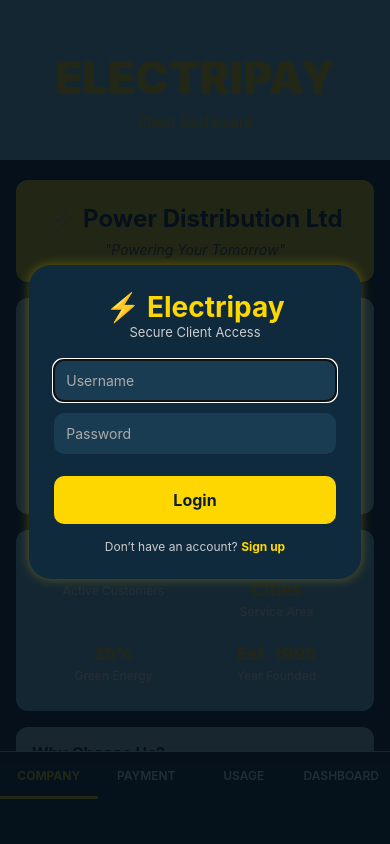
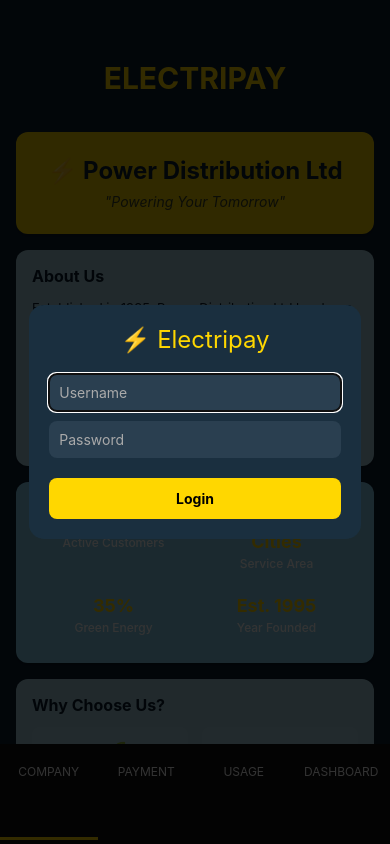
Before and after one commit to MangDurugas09/4demo, a React Native app in the folder ecommerse_v2/: screen / in a window 390 px wide. Built offline with nearby package versions, Linux system fonts and the light colour scheme.

Commit message:
database connected

```diff
--- a/ecommerse_v2/App.js
+++ b/ecommerse_v2/App.js
@@ -7,15 +7,17 @@ import {
   Text,
   Modal,
   TextInput,
-  Button,
   Animated,
   Dimensions,
+  Alert,
 } from 'react-native';
 
 import Dashboard from './components/Dashboard';
 import UsageSection from './components/UsageSection';
 import PaymentSection from './components/PaymentSection';
 import CompanyInfo from './components/CompanyInfo';
+
+const API_URL = "http://10.0.67.191:5000"; // ⚠️ CHANGE THIS
 
 const COLORS = {
   primary: '#ADD8E6',
@@ -38,15 +40,35 @@ export default function App() {
   const screenWidth = Dimensions.get('window').width;
   const tabWidth = screenWidth / tabs.length;
 
-  useEffect(() => {
-    const index = tabs.indexOf('company');
-    tabIndicatorAnim.setValue(index);
-  }, []);
+  // ======================
+  // 🔐 LOGIN FUNCTION
+  // ======================
+  const handleLogin = async () => {
+    try {
+      const res = await fetch(`${API_URL}/login`, {
+        method: "POST",
+        headers: {
+          "Content-Type": "application/json",
+        },
+        body: JSON.stringify({
+          username,
+          password,
+        }),
+      });
 
-  const handleLogin = () => {
-    if (username && password) {
-      setIsLoggedIn(true);
-      setShowLoginModal(false);
+      const data = await res.json();
+
+      if (res.ok) {
+        setIsLoggedIn(true);
+        setShowLoginModal(false);
+        Alert.alert("Success", "Login successful!");
+      } else {
+        Alert.alert("Error", data.message || "Login failed");
+      }
+
+    } catch (err) {
+      Alert.alert("Error", "Server not reachable");
+      console.log(err);
     }
   };
 
@@ -79,50 +101,32 @@ export default function App() {
   return (
     <View style={styles.container}>
 
-      {/* ⚡ LOGIN MODAL */}
-      <Modal
-        visible={showLoginModal && !isLoggedIn}
-        animationType="fade"
-        transparent
-      >
+      {/* LOGIN MODAL */}
+      <Modal visible={showLoginModal && !isLoggedIn} transparent animationType="fade">
         <View style={styles.modalOverlay}>
           <View style={styles.modalCard}>
 
             <Text style={styles.modalTitle}>⚡ Electripay</Text>
-            <Text style={styles.modalSubtitle}>
-              Secure Client Access
-            </Text>
 
             <TextInput
               style={styles.inputModern}
               placeholder="Username"
-              placeholderTextColor="#aaa"
               value={username}
               onChangeText={setUsername}
+              placeholderTextColor="#aaa"
             />
 
             <TextInput
               style={styles.inputModern}
               placeholder="Password"
-              placeholderTextColor="#aaa"
               secureTextEntry
               value={password}
               onChangeText={setPassword}
+              placeholderTextColor="#aaa"
             />
 
-            <TouchableOpacity
-              style={styles.loginButton}
-              onPress={handleLogin}
-            >
+            <TouchableOpacity style={styles.loginButton} onPress={handleLogin}>
               <Text style={styles.loginButtonText}>Login</Text>
-            </TouchableOpacity>
-
-            {/* SIGN UP */}
-            <TouchableOpacity>
-              <Text style={styles.signupText}>
-                Don’t have an account?{' '}
-                <Text style={styles.signupLink}>Sign up</Text>
-              </Text>
             </TouchableOpacity>
 
           </View>
@@ -131,195 +135,131 @@ export default function App() {
 
       {/* HEADER */}
       <ScrollView style={styles.scrollView}>
-        <View style={[styles.header, { backgroundColor: COLORS.darkBlue }]}>
-          <Text style={[styles.headerTitle, { color: COLORS.accent }]}>
-            ELECTRIPAY
-          </Text>
-          <Text style={[styles.headerSubtitle, { color: COLORS.accent }]}>
-            Client Dashboard
-          </Text>
+        <View style={styles.header}>
+          <Text style={styles.headerTitle}>ELECTRIPAY</Text>
         </View>
 
-        <View style={styles.content}>{renderContent()}</View>
+        <View style={styles.content}>
+          {renderContent()}
+        </View>
       </ScrollView>
 
       {/* TABS */}
-      <View style={[styles.tabBar, { backgroundColor: COLORS.darkBg }]}>
+      <View style={styles.tabBar}>
         <Animated.View
           style={[
             styles.tabIndicator,
             {
-              transform: [
-                {
-                  translateX: tabIndicatorAnim.interpolate({
-                    inputRange: tabs.map((_, i) => i),
-                    outputRange: tabs.map((_, i) => i * tabWidth),
-                  }),
-                },
-              ],
-            },
+              transform: [{
+                translateX: tabIndicatorAnim.interpolate({
+                  inputRange: tabs.map((_, i) => i),
+                  outputRange: tabs.map((_, i) => i * tabWidth),
+                })
+              }]
+            }
           ]}
         />
 
         {tabs.map((tab) => (
-          <TabButton
+          <TouchableOpacity
             key={tab}
-            label={tab.toUpperCase()}
-            isActive={activeTab === tab}
+            style={styles.tabButton}
             onPress={() => handleTabPress(tab)}
-            colors={COLORS}
-          />
+          >
+            <Text style={styles.tabText}>{tab.toUpperCase()}</Text>
+          </TouchableOpacity>
         ))}
       </View>
     </View>
   );
 }
 
-function TabButton({ label, isActive, onPress, colors }) {
-  return (
-    <TouchableOpacity style={styles.tabButton} onPress={onPress}>
-      <Text
-        style={[
-          styles.tabButtonText,
-          {
-            color: isActive ? colors.accent : colors.white,
-            fontWeight: isActive ? 'bold' : '600',
-          },
-        ]}
-      >
-        {label}
-      </Text>
-    </TouchableOpacity>
-  );
-}
-
 const styles = StyleSheet.create({
-
-  container: {
-    flex: 1,
-    backgroundColor: '#0B1E2E',
-  },
-
-  scrollView: {
-    flex: 1,
-  },
+  container: { flex: 1, backgroundColor: '#0B1E2E' },
+  scrollView: { flex: 1 },
 
   header: {
-    paddingTop: 50,
-    paddingBottom: 30,
-    paddingHorizontal: 20,
+    paddingTop: 60,
+    paddingBottom: 20,
     alignItems: 'center',
   },
 
   headerTitle: {
-    fontSize: 45,
-    fontWeight: '900',
-    marginBottom: 8,
-  },
-
-  headerSubtitle: {
-    fontSize: 14,
-    fontWeight: '500',
+    fontSize: 30,
+    color: '#FFD700',
+    fontWeight: 'bold',
   },
 
   content: {
-    flex: 1,
-    paddingHorizontal: 16,
-    paddingVertical: 20,
-    minHeight: 500,
+    padding: 16,
   },
 
   tabBar: {
     flexDirection: 'row',
-    borderTopWidth: 1,
-    borderTopColor: '#ADD8E6',
-    paddingBottom: 20,
-    marginBottom: 25,
+    backgroundColor: '#111',
+    height: 100,
+    bottom: 0,
   },
 
   tabButton: {
     flex: 1,
-    paddingVertical: 16,
+    justifyContent: 'center',
     alignItems: 'center',
   },
 
-  tabButtonText: {
+  tabText: {
+    color: '#fff',
     fontSize: 12,
+    marginBottom: 45,
   },
 
   tabIndicator: {
     position: 'absolute',
-    bottom: 20,
+    bottom: 4,
     height: 3,
     width: '25%',
     backgroundColor: '#FFD700',
   },
 
-  /* ⚡ LOGIN MODAL STYLES */
-
   modalOverlay: {
     flex: 1,
-    backgroundColor: 'rgba(5, 15, 25, 0.88)', // electric dim
+    backgroundColor: 'rgba(0,0,0,0.8)',
     justifyContent: 'center',
     alignItems: 'center',
   },
 
   modalCard: {
     width: '85%',
-    backgroundColor: '#0F2A3D',
-    borderRadius: 22,
-    padding: 25,
-    elevation: 10,
-    shadowColor: '#FFD700',
-    shadowOpacity: 0.3,
-    shadowRadius: 12,
+    backgroundColor: '#1A2F3F',
+    padding: 20,
+    borderRadius: 15,
   },
 
   modalTitle: {
-    fontSize: 28,
-    fontWeight: 'bold',
+    fontSize: 24,
     color: '#FFD700',
-    textAlign: 'center',
-  },
-
-  modalSubtitle: {
-    fontSize: 13,
-    color: '#ccc',
     textAlign: 'center',
     marginBottom: 20,
   },
 
   inputModern: {
-    backgroundColor: '#1A3C52',
-    borderRadius: 10,
-    padding: 12,
-    marginBottom: 12,
+    backgroundColor: '#2A3F50',
+    marginBottom: 10,
+    padding: 10,
+    borderRadius: 8,
     color: '#fff',
   },
 
   loginButton: {
     backgroundColor: '#FFD700',
-    padding: 14,
-    borderRadius: 10,
-    alignItems: 'center',
+    padding: 12,
+    borderRadius: 8,
     marginTop: 10,
   },
 
   loginButtonText: {
-    color: '#0B1E2E',
+    textAlign: 'center',
     fontWeight: 'bold',
-    fontSize: 16,
-  },
-
-  signupText: {
-    color: '#ccc',
-    textAlign: 'center',
-    marginTop: 15,
-    fontSize: 12,
-  },
-
-  signupLink: {
-    color: '#FFD700',
-    fontWeight: 'bold',
+    color: '#000',
   },
 });
--- a/ecommerse_v2/package.json
+++ b/ecommerse_v2/package.json
@@ -14,8 +14,10 @@
     "expo": "^54.0.0",
     "expo-image-picker": "~17.0.10",
     "express": "^5.2.1",
-    "react": "19.1.0",
-    "react-native": "0.81.5"
+    "react": "^19.1.0",
+    "react-dom": "^19.1.0",
+    "react-native": "0.81.5",
+    "react-native-web": "^0.21.0"
   },
   "private": true
 }
```
Also changed, not shown: 2 other files (tests, documents, lock files or other folders).
